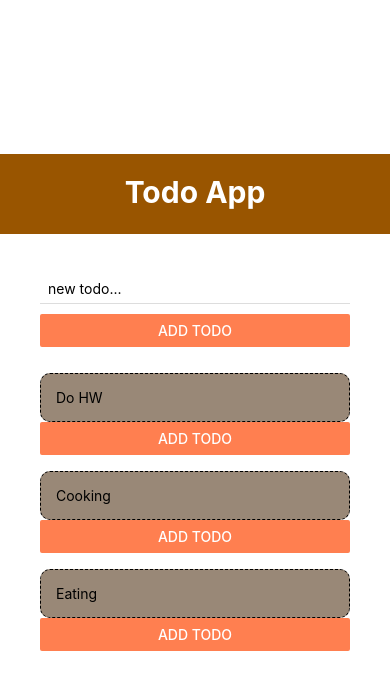
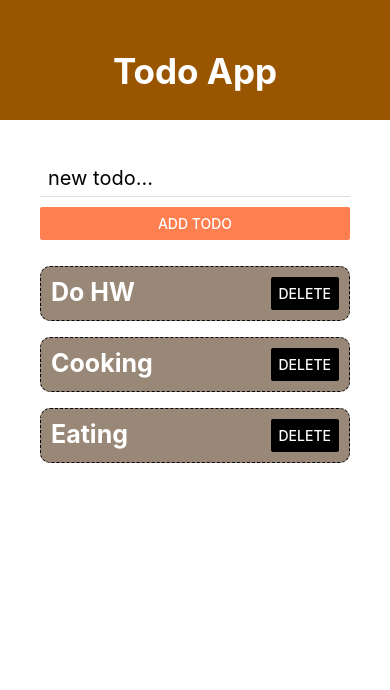
Before and after one commit to sararatBurke/Todo-React-Native, a React Native app: screen / in a window 390 px wide. Shown: the top 690 px of the page. Built offline with nearby package versions, Linux system fonts and the light colour scheme.

Commit message:
styled delete button

```diff
--- a/App.js
+++ b/App.js
@@ -1,5 +1,5 @@
 import React, { useState } from 'react';
-import { Button, FlatList, StyleSheet, Text, View, TouchableOpacity } from 'react-native';
+import { FlatList, StyleSheet,  View, } from 'react-native';
 import Header from './components/header';
 import TodoItem from './components/todoItem';
 import AddTodo from './components/addTodo';
@@ -55,7 +55,7 @@ const styles = StyleSheet.create({
   container: {
     flex: 1,
     backgroundColor: '#fff',
-    justifyContent: 'center',
+
   },
 
   content:{
--- a/components/addTodo.js
+++ b/components/addTodo.js
@@ -1,5 +1,5 @@
 import React, { useState } from 'react';
-import { StyleSheet, Text, View, Button, TextInput } from 'react-native';
+import { StyleSheet, View, Button, TextInput } from 'react-native';
 
 export default function AddTodo({submitHandler}) {
     const[text, setText] = useState('');
@@ -15,6 +15,7 @@ export default function AddTodo({submitHandler}) {
                 onChangeText={changeHandler}
             />
             <Button
+                style={styles.button}
                 onPress={() => submitHandler(text)}
                 title='add todo'
                 color='coral'/>
@@ -30,5 +31,10 @@ const styles = StyleSheet.create({
         borderBottomWidth: 1,
         borderBottomColor: '#ddd',
 
+        fontSize: 20,
+
+    },
+    button:{
+        fontSize: 20,
     }
 });
--- a/components/header.js
+++ b/components/header.js
@@ -12,15 +12,15 @@ export default function Header() {
 
 const styles = StyleSheet.create({
     header:{
-        height: 80,
-        padding: 20,
+        height: 120,
+        paddingTop: 50,
         backgroundColor: '#950',
 
     },
 
     title:{
         color: '#fff',
-        fontSize: 30,
+        fontSize: 35,
         fontWeight: 'bold',
         textAlign: 'center',
     },
--- a/components/todoItem.js
+++ b/components/todoItem.js
@@ -4,12 +4,13 @@ import { Button, StyleSheet, Text, TouchableOpacity} from 'react-native';
 
 export default function TodoItem({item, deleteHandler}) {
     return(
-    <TouchableOpacity >
-        <Text style={styles.item}>{item.task}</Text>
+    <TouchableOpacity style={styles.item}>
+        <Text style={styles.title}>{item.task}</Text>
         <Button
+            style={styles.button}
             onPress={() => deleteHandler(item.id)}
-            title='add todo'
-            color='coral'
+            title='DELETE'
+            color='black'
         />
     </TouchableOpacity>
     )
@@ -17,7 +18,7 @@ export default function TodoItem({item, deleteHandler}) {
 
 const styles = StyleSheet.create({
     item:{
-        padding: 15,
+        padding: 10,
         marginTop: 16,
         borderWidth: 1,
         borderColor: '#000',
@@ -25,11 +26,18 @@ const styles = StyleSheet.create({
         borderRadius: 10,
         backgroundColor: '#987',
 
+        flexDirection: 'row',
+        justifyContent: 'space-between',
+
     },
 
     title:{
         color: '#fff',
-        fontSize: 30,
+        fontSize: 25,
         fontWeight: 'bold',
     },
+
+    button: {
+        backgroundColor: 'black',
+    }
 });
```
